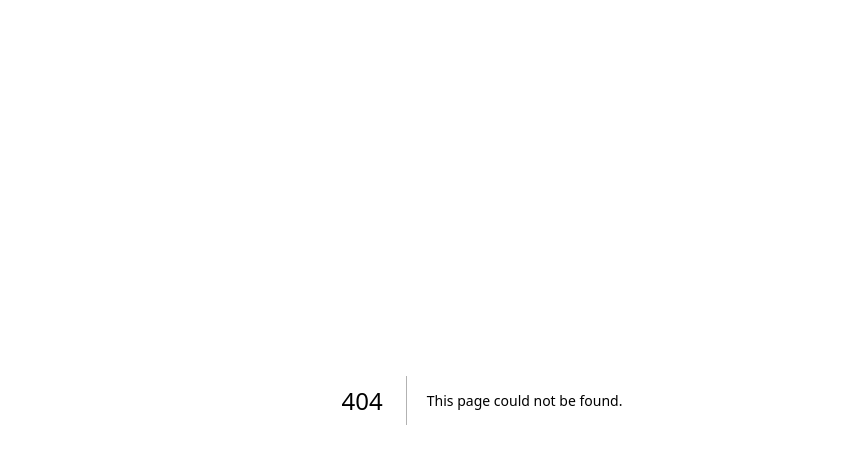
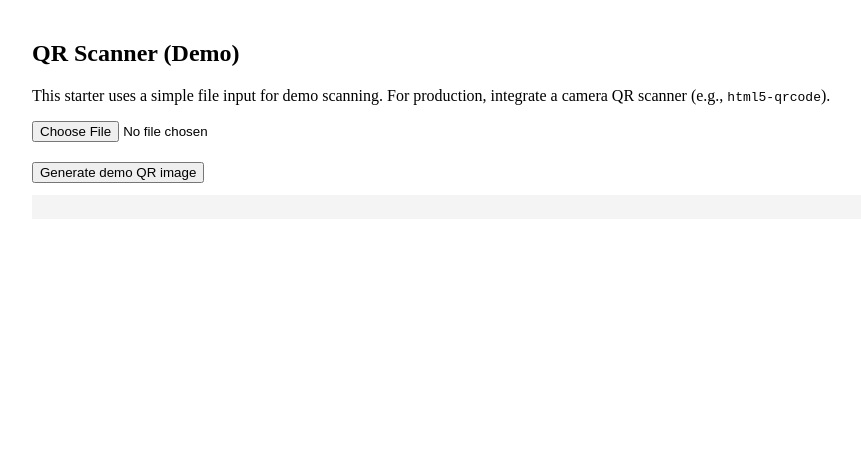
Before and after one commit to ratetanginamo/Techcom-attendance, a Next.js app: page /scan in a window 1280 px wide. Before the commit this address had no page. Shown: the top 464 px of the page, without its empty margins (158-1019 px from the left). Built offline with nearby package versions, Linux system fonts and the light colour scheme.

Commit message:
Create scan.js

```diff
--- /dev/null
+++ b/pages/scan.js
@@ -0,0 +1,48 @@
+import { useState } from 'react'
+import QRCode from 'qrcode'
+
+export default function Scan() {
+  const [result, setResult] = useState('')
+  const [qrExample, setQrExample] = useState('')
+
+  async function createExample() {
+    // Generates an example QR code data-url for demonstration (a check-in URL)
+    const token = 'demo-qr-token'
+    const url = `${process.env.NEXT_PUBLIC_BASE_URL || 'http://localhost:3000'}/api/attendance/check-qr` // not direct URL for scanning; in real life encode token URL
+    const data = `${token}`
+    const dataUrl = await QRCode.toDataURL(data)
+    setQrExample(dataUrl)
+  }
+
+  async function handleFile(e) {
+    // for demo we accept a plain token in a text file or image scanning libraries can be integrated
+    const f = e.target.files?.[0]
+    if (!f) return
+    // Simple: if it's a text file, read token
+    if (f.type === 'text/plain') {
+      const txt = await f.text()
+      setResult(`Read token from file: ${txt}`)
+      // Optionally call API to check-in
+    } else {
+      setResult('File uploaded (image). For real scanning, integrate a camera scanner library like html5-qrcode.')
+    }
+  }
+
+  return (
+    <div style={{maxWidth:900,margin:'40px auto'}}>
+      <h2>QR Scanner (Demo)</h2>
+      <p>This starter uses a simple file input for demo scanning. For production, integrate a camera QR scanner (e.g., <code>html5-qrcode</code>).</p>
+      <input type="file" accept="image/*,text/plain" onChange={handleFile} />
+      <div style={{marginTop:20}}>
+        <button onClick={createExample}>Generate demo QR image</button>
+      </div>
+
+      {qrExample && <div style={{marginTop:16}}>
+        <img src={qrExample} alt="demo qr" style={{maxWidth:240}} />
+        <div>Scan the demo image with your real scanner or camera.</div>
+      </div>}
+
+      <pre style={{marginTop:12, background:'#f4f4f4', padding:12}}>{result}</pre>
+    </div>
+  )
+}
```
